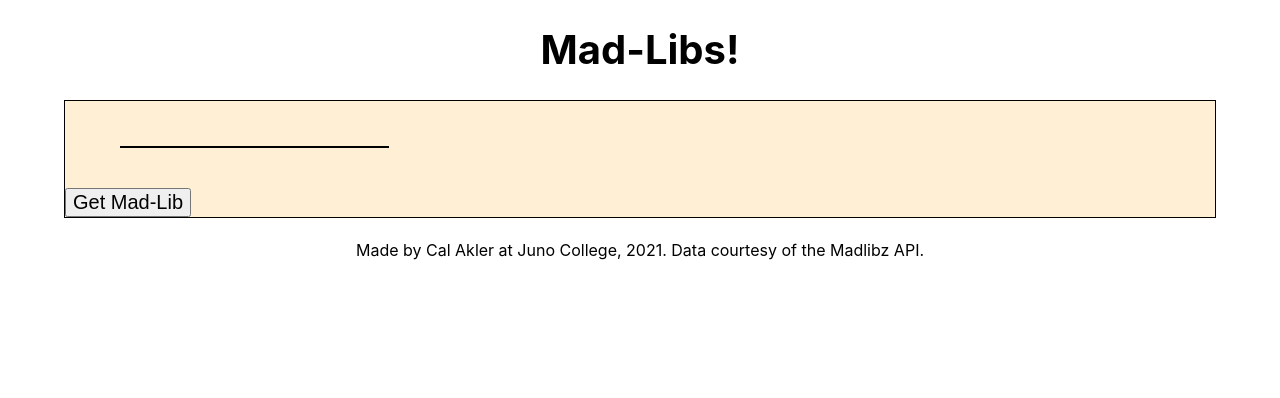
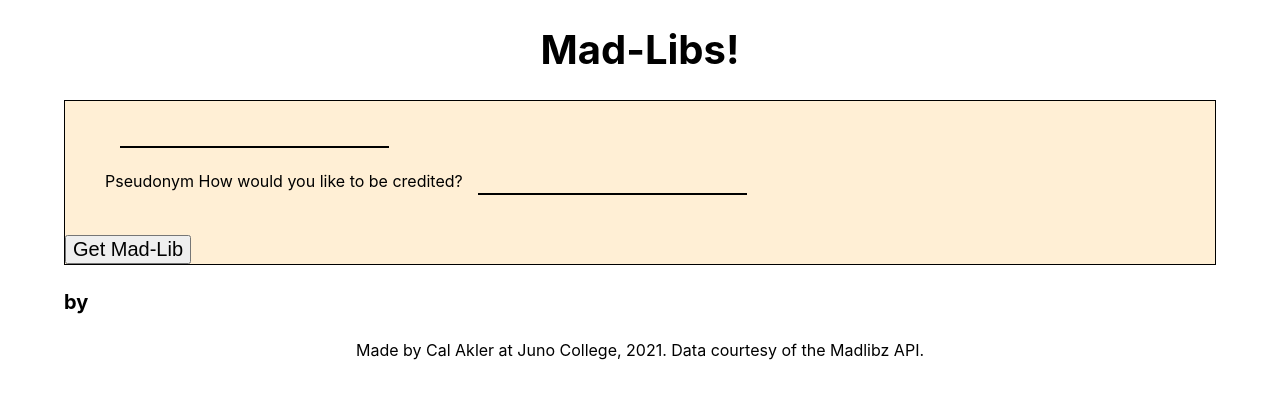
Before and after one commit to CalAkler/Mad-Libs, a React (Create React App) app: page / in a window 1280 px wide. Shown: the top 398 px of the page. Built offline with nearby package versions, Linux system fonts and the light colour scheme; no server answers.

Commit message:
added byline to result

```diff
--- a/src/App.js
+++ b/src/App.js
@@ -8,6 +8,7 @@ function App() {
   const [madLibTemplate, setMadLibTemplate] = useState([]);
   const [madLibTitle, setMadLibTitle] = useState('');
   const [madLibResult, setMadLibResult] = useState('');
+  const [author, setAuthor] = useState('');
   const [inputList, setInputList] = useState([{
     prompt: "",
     value: ""
@@ -41,6 +42,7 @@ function App() {
 
     const madLibString = combinedArray.join('');
     setMadLibResult(madLibString);
+
   }
 
 
@@ -49,6 +51,10 @@ function App() {
     const updatedInputList = [...inputList];
     updatedInputList[index].value = e.target.value;
     setInputList(updatedInputList);
+  }
+
+  const handleAuthor = (e) => {
+    setAuthor(e.target.value)
   }
 
   return (
@@ -73,17 +79,22 @@ function App() {
                   )
                 })
               }
-              {/* <label htmlFor="userName">Pseudonym <span>How would you like to be credited?</span></label>
-              <input type="text" id="userName" /> */}
+              <label htmlFor="userName">Pseudonym <span>How would you like to be credited?</span></label>
+              <input
+                type="text"
+                id="userName"
+                onChange={handleAuthor}
+                required
+              />
             </ul>
 
-            {/* disable button until all fields filled */}
             <button>Get Mad-Lib</button>
           </form>
 
           <Template
             title={madLibTitle}
             madLib={madLibResult}
+            author={author}
           />
         </div>
       </main>
--- a/src/Template.js
+++ b/src/Template.js
@@ -2,6 +2,7 @@ const Template = (props) => {
   return (
    <div className="template">
      <h3>{props.title}</h3>
+     <h4>by {props.author}</h4>
      {/* <h4>by {props.author}</h4> */}
      <p>{props.madLib}</p>
    </div>
```
